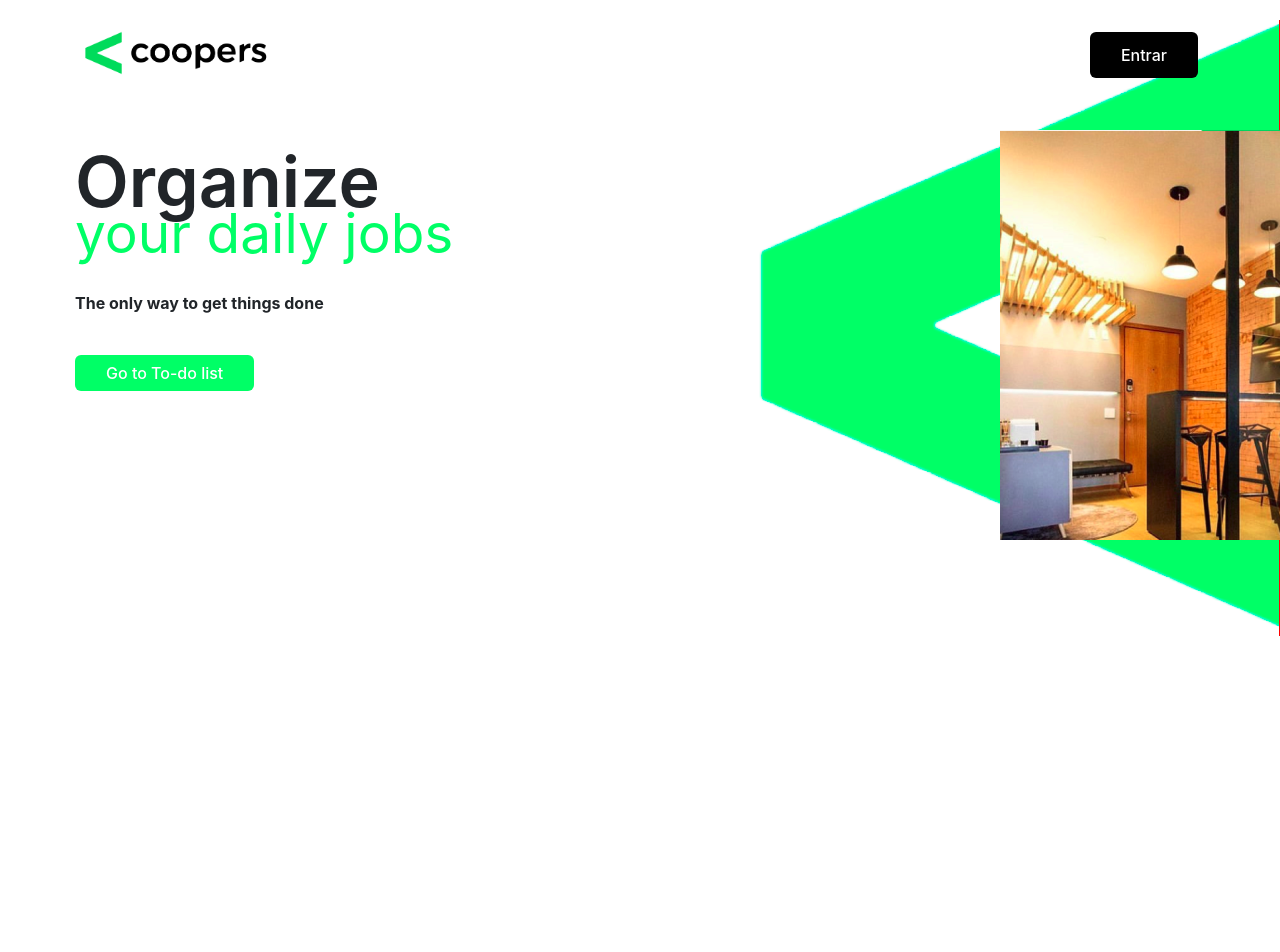
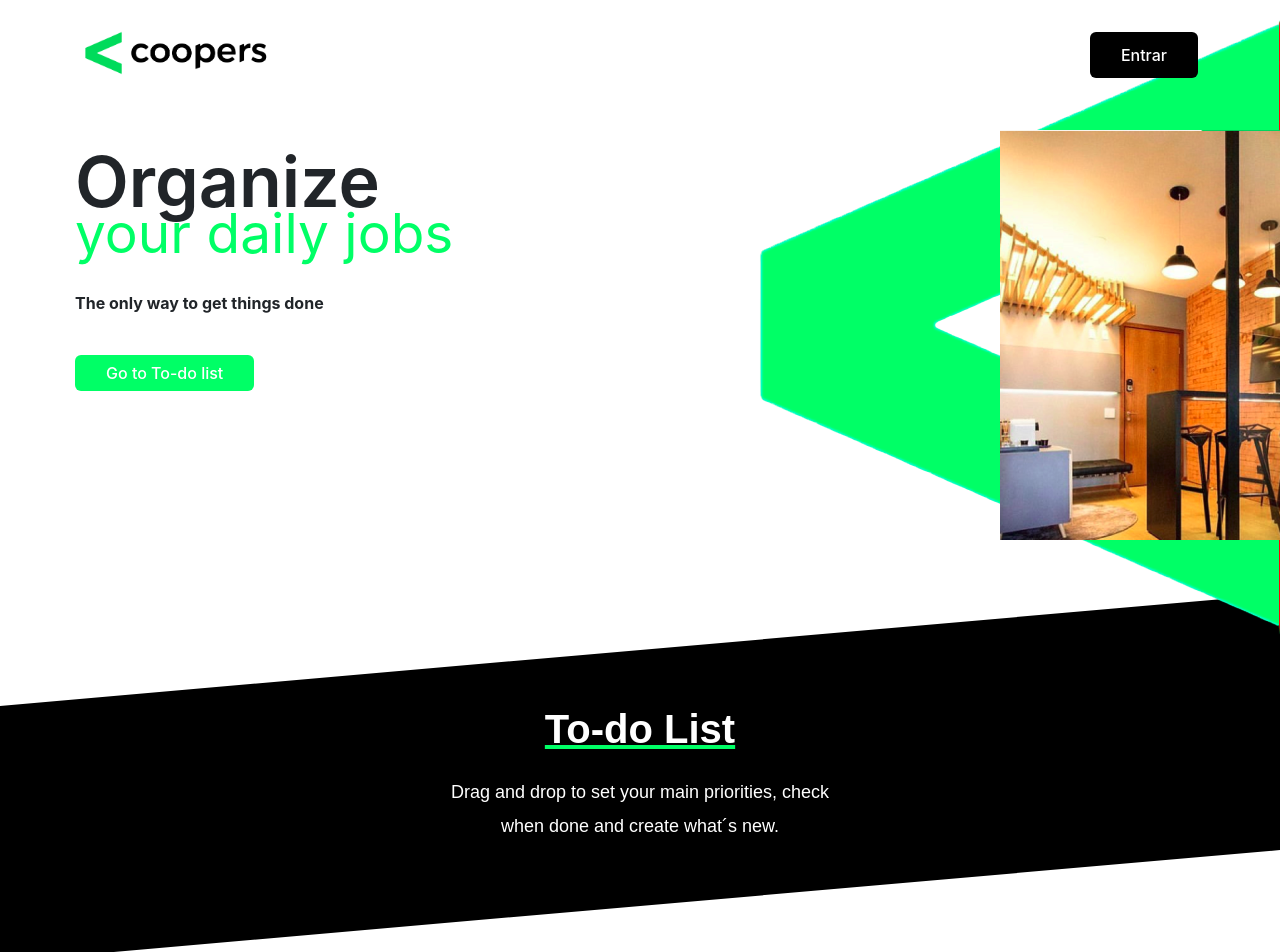
Before and after one commit to GustavoSFer/Coopers, a React (Create React App) app: page / in a window 1280 px wide. Shown: the top 952 px of the page. Before the commit the page ends 800 px from the top, so only its background shows below. Built offline with nearby package versions, Linux system fonts and the light colour scheme.

Commit message:
Feat: Criando a parte de todo-list com a tarje preta

```diff
--- a/src/App.css
+++ b/src/App.css
@@ -28,6 +28,7 @@
   width: 370px;
   height: 410px;
   position: absolute;
+  z-index: 2;
   top: 130px;
   left: 1000px;
   background-image: url('./imagens/escritorio.png');
@@ -61,3 +62,39 @@ h1 {
   font-size: 70px;
   font-weight: 600;
 }
+
+.skew{
+	margin-top:100px;
+	background: black;
+	display:inline-block;
+	-ms-transform: skewY(-5deg);
+	-webkit-transform: skewY(-5deg);
+	transform: skewY(-5deg);
+  width: 100%;
+  padding: 5px;
+  text-align: center;
+  position: absolute;
+  top: 550px;
+  z-index: -1;
+}
+.skew>div {
+	padding: 50px 100px;
+	font: 30px/1 sans-serif;
+	-ms-transform: skewY(5deg);
+	-webkit-transform: skewY(5deg);
+	transform: skewY(5deg);
+	color: white;
+}
+
+.width-list {
+  text-align: center;
+  font-size: 18px;
+  margin-top: 30px;
+}
+
+h2 {
+  font-weight: 700;
+  font-size: 40px;
+  text-decoration: underline;
+  text-decoration-color: #00ff66;
+}
--- a/src/Pages/PageCoopers.jsx
+++ b/src/Pages/PageCoopers.jsx
@@ -17,6 +17,19 @@ function PageCoopers() {
           <Button sty="btn-color">Go to To-do list</Button>
         </div>
       </div>
+      <div className="skew">
+        <div>
+          <h2>To-do List</h2>
+          <div className="width-list">
+            <p>
+              Drag and drop to set your main priorities, check
+            </p>
+            <p>
+              when done and create what´s new.
+            </p>
+          </div>
+        </div>
+      </div>
     </div>
   );
 }
```
Also changed, not shown: src/imagens/seta.png, src/imagens/seta1.png (deleted).
